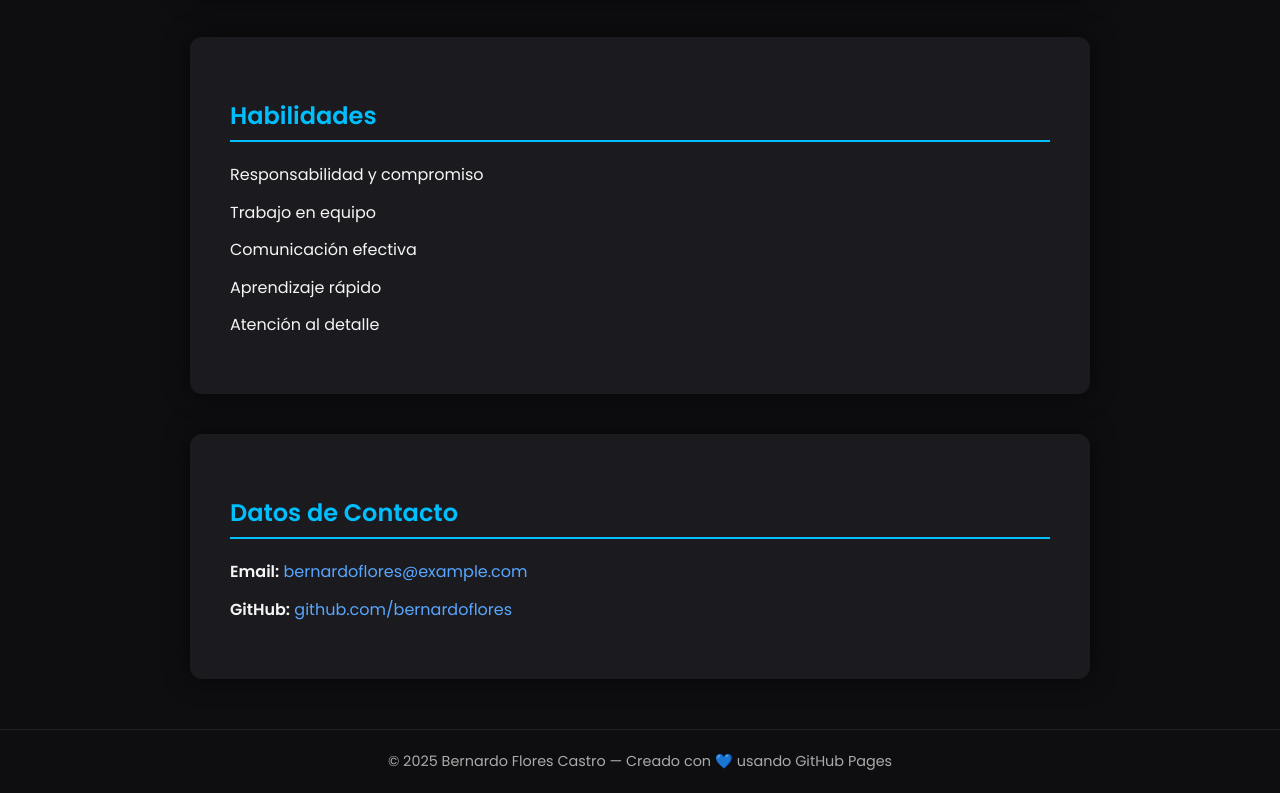
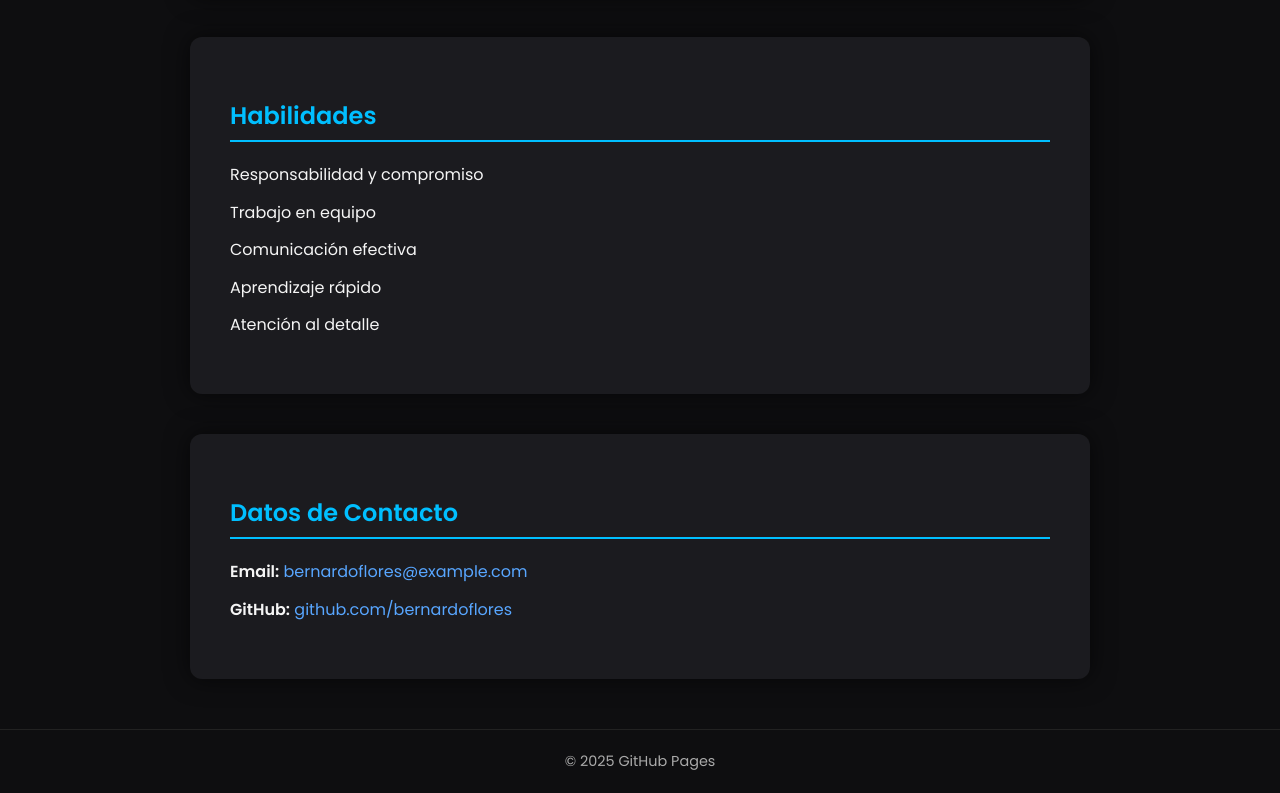
Before and after one commit to Bernafc/bernafc.github.io, a plain HTML site: page index.html in a window 1280 px wide. Shown: the part 1452-2245 px from the top of the page. Drawn offline with Linux system fonts and the light colour scheme.

Commit message:
actualizando CV

```diff
--- a/index.html
+++ b/index.html
@@ -230,7 +230,7 @@
   </main>
 
   <footer>
-    © 2025 Bernardo Flores Castro — Creado con 💙 usando GitHub Pages
+    © 2025 GitHub Pages
   </footer>
 
   <script>
```
